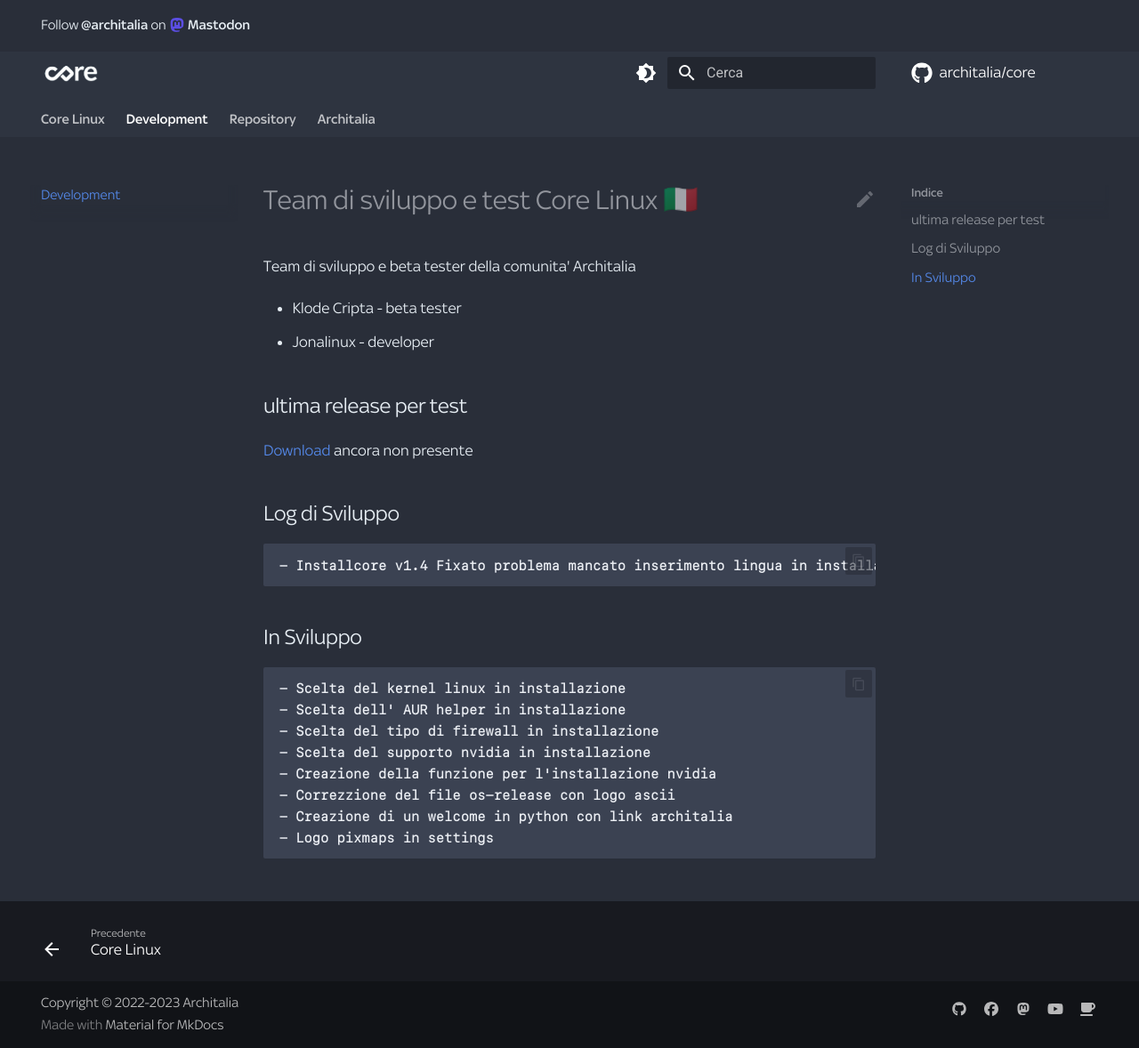
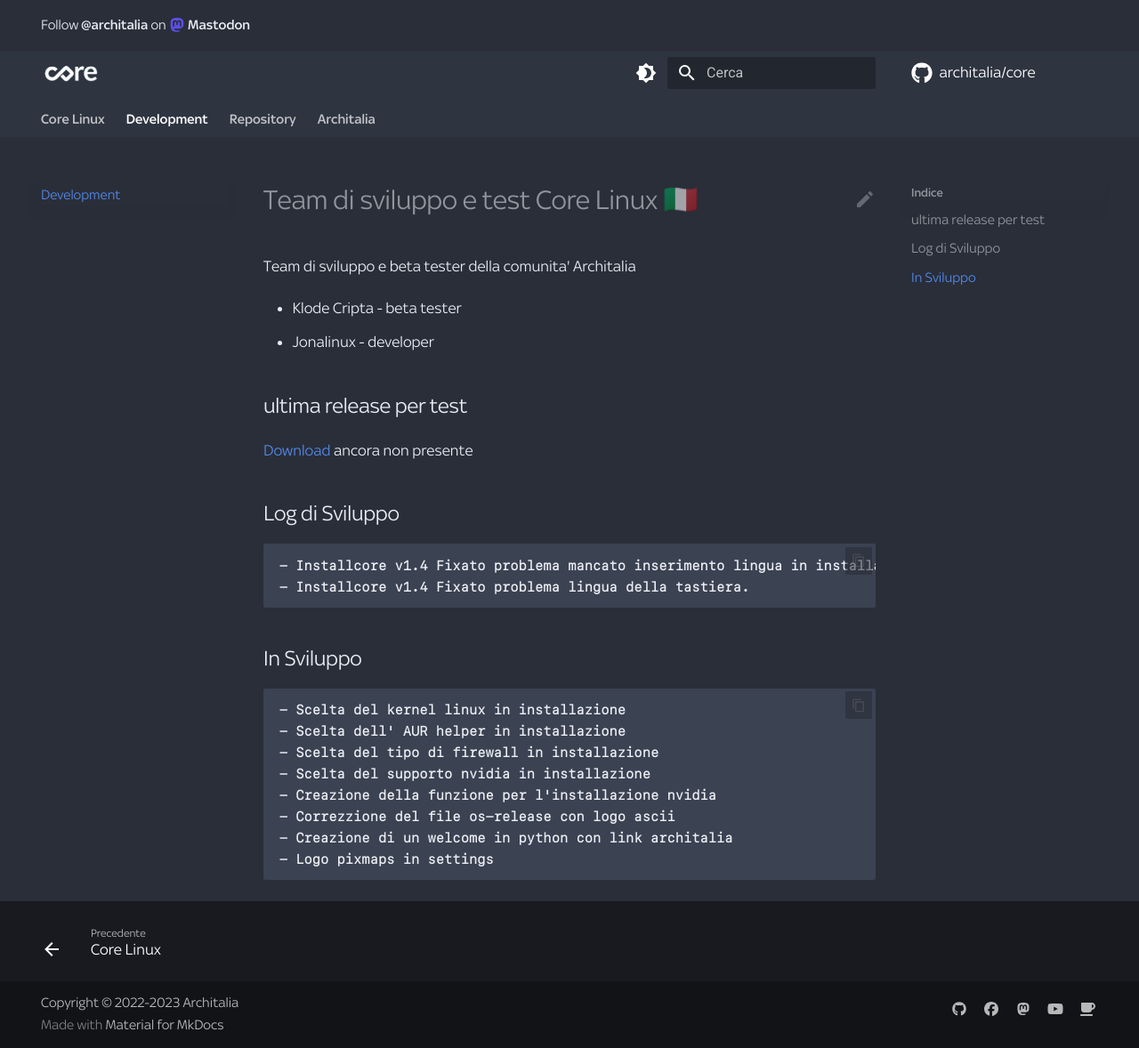
Before and after one commit to ArchItalia/core, an MkDocs documentation site: the page built from docs/dev.md, in a window 1280 px wide and 1178 px high. Shown: the whole window at 89% size. Built offline with MkDocs 1.6.1 and Material for MkDocs 9.7.7, drawn with Linux system fonts in a browser that asks for light colours; some web fonts are replaced; comment, search, counter and statistics services are not loaded; the version menu is left out.

Commit message:
Update dev.md

````diff
--- a/docs/dev.md
+++ b/docs/dev.md
@@ -10,7 +10,8 @@ Team di sviluppo e beta tester della comunita' Architalia
 ## Log di Sviluppo
 
 ```
-- Installcore v1.4 Fixato problema mancato inserimento lingua in installazione
+- Installcore v1.4 Fixato problema mancato inserimento lingua in installazione.
+- Installcore v1.4 Fixato problema lingua della tastiera.
 ```
 
 ## In Sviluppo
````
